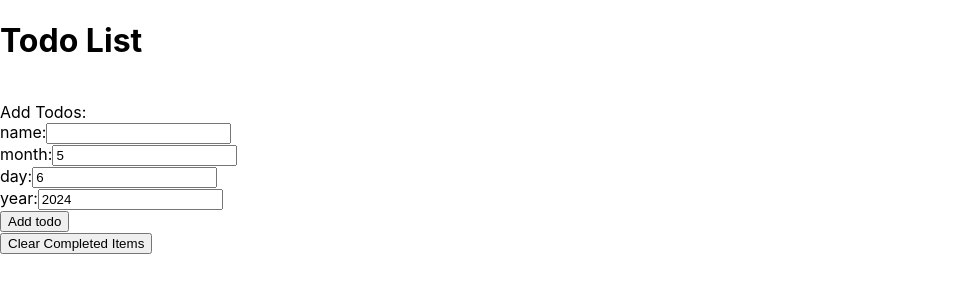
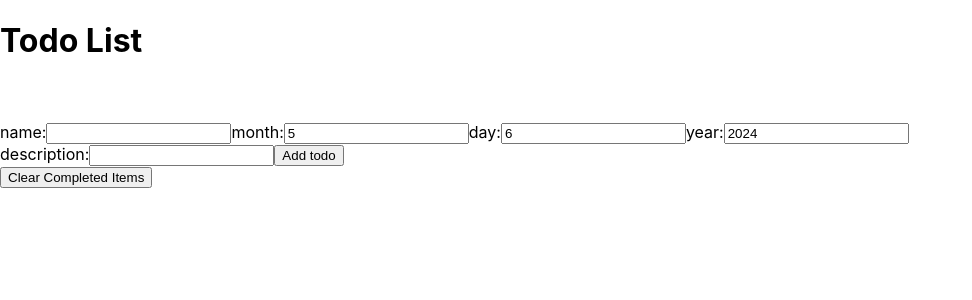
Before and after one commit to Nachiket-ML/my-todo-app, a React (Create React App) app: page /todoList in a window 1280 px wide. Shown: the top 300 px of the page, without its empty margins (0-972 px from the left). Built offline with nearby package versions, Linux system fonts and the light colour scheme.

Commit message:
Remove finished todos and unnecessary comments. Added item description and replaced text with name in ItemState interface. Updated formatting of TodoList and Item pages to include description.

```diff
--- a/src/app/store.ts
+++ b/src/app/store.ts
@@ -1,7 +1,6 @@
-import { PayloadAction, configureStore, createSlice } from '@reduxjs/toolkit'
+import { configureStore } from '@reduxjs/toolkit'
 import todoListReducer from '../features/List/todoListSlice'
 import todoItemReducer from '../features/Item/itemSlice'
-import { ItemState } from '../features/Item/itemSlice'
 
 export const store = configureStore({
   reducer: {
--- a/src/features/Item/AddTodo.tsx
+++ b/src/features/Item/AddTodo.tsx
@@ -1,20 +1,16 @@
-import React, { FormEventHandler, ChangeEventHandler, useState } from 'react';
-import { useAppDispatch, useAppSelector } from '../../app/hooks';
-import {addTodo, selectList} from '../List/todoListSlice';
-// import {click, ItemState} from './itemSlice';
-import { format, isToday, isThisWeek } from 'date-fns';
-import { nanoid } from 'nanoid'
+import { FormEventHandler, ChangeEventHandler, useState } from 'react';
+import { useAppDispatch } from '../../app/hooks';
+import {addTodo} from '../List/todoListSlice';
 
 // This component will provide a form to add new todos.
 // In the AddTodo component, you can handle the form submission event to add a new todo to the list.
-// TODO: Remove 'name:' from useState and 'todo:' from setFormState
-
 export default function AddTodo() {
     const currentDate = new Date();
     const [formState, setFormState] = useState({name: '',
             month: currentDate.getMonth()+1,
             day: currentDate.getDate(),
-            year: currentDate.getFullYear()});
+            year: currentDate.getFullYear(),
+            description: ''});
 
     const dispatch = useAppDispatch();
 
@@ -25,54 +21,35 @@ export default function AddTodo() {
 
     const handleSubmit: FormEventHandler<HTMLFormElement> = (event) => {
         event.preventDefault();
-        // const dateStr = format();
         const formattedDate = new Date(formState.year, formState.month-1, formState.day);
-        // const newTodo: ItemState = {id: nanoid(), text: formState.name, completed: false, dueDate: formattedDate};
         console.log(formattedDate);
-        dispatch(addTodo(formState.name, false, formattedDate));
+        dispatch(addTodo(formState.name, false, formattedDate, formState.description));
         console.log(formState);
-        // const selector = useAppSelector(selectList);
-        // console.log(useAppSelector(selectList));
-        // console.log(todos)
         setFormState({ name: '',
             month: currentDate.getMonth()+1,
             day: currentDate.getDate(),
-            year: currentDate.getFullYear()});
+            year: currentDate.getFullYear(),
+            description: ''});
     };
 
     return (
         <form onSubmit={handleSubmit}>
-            <label>Add Todos:
+            <label>
                 <br></br>name:
-                <input type="text" name="name" value={formState.name} onChange={handleChange}></input>
-                <br></br>month:
-                <input type="text" name="month" value={formState.month} onChange={handleChange}></input>
-                <br></br>day:
-                <input type="text" name="day" value={formState.day} onChange={handleChange}></input>
-                <br></br>year:
-                <input type="text" name="year" value={formState.year} onChange={handleChange}></input>
+                <input type="text" name="name" value={formState.name} onChange={handleChange}>
+                </input>month:
+                <input type="number" name="month" value={formState.month} onChange={handleChange}>
+                </input>day:
+                <input type="number" name="day" value={formState.day} onChange={handleChange}>
+                </input>year:
+                <input type="number" name="year" value={formState.year} onChange={handleChange}>
+                </input>
                 <br></br>
-
-                {/* <input type="text" name="todo" value={formState.name}></input> */}
-                {/* <input type="text" name="todo"></input> */}
+                description:
+                <input type="text" name="description" value={formState.description} onChange={handleChange}>
+                </input>
             </label>
             <button type="submit">Add todo</button>
         </form>
     )
 }
-
-
-    // const handleMonthChange: ChangeEventHandler<HTMLInputElement> = (event) => {
-    //     console.log(formState.month);
-    //     setFormState({...formState, [event.target.name]: event.target.value});
-    // };
-
-    // const handleDayChange: ChangeEventHandler<HTMLInputElement> = (event) => {
-    //     console.log(formState.day);
-    //     setFormState({...formState, [event.target.day]: event.target.value});
-    // };
-
-    // const handleYearChange: ChangeEventHandler<HTMLInputElement> = (event) => {
-    //     console.log(formState.year);
-    //     setFormState({...formState, [event.target.name]: event.target.value});
-    // };
--- a/src/features/Item/SingleTodoItemPage.tsx
+++ b/src/features/Item/SingleTodoItemPage.tsx
@@ -1,18 +1,9 @@
-import React from 'react'
-
 import { Link } from 'react-router-dom'
 import { useAppSelector } from '../../app/hooks'
-import { ItemState, selectItem} from './itemSlice';
-import { useParams } from 'react-router-dom';
+import { selectItem} from './itemSlice';
 
 import {getDueDate} from './DueDate';
 
-// interface SingleTodoItemPageProps {
-//     item: ItemState | null;
-//   }
-
-// export const SingleTodoItemPage = (item: ItemState) => {
-// export const SingleTodoItemPage: React.FC<{ match: { params: ItemState } }> = ({ match }) => {
 const SingleTodoItemPage = () => {
     const item = useAppSelector(selectItem);
 
@@ -23,32 +14,22 @@ const SingleTodoItemPage = () => {
             </section>
         )
     }
-    // const itemId = item.id
-
-    // const {itemId} = useParams<ItemState>();
-
-    // const selectedItem = useAppSelector((state) =>
-    //     state.todoList.items.find((i) => i.id === itemId)
-    // )
 
     console.log(item.dueDate);
-    //TODO: Add item description (either via link or on this page directly)
     return (
-        // <section>
+        <section>
           <article className="item">
-            <h2>Item Name: {item.text}</h2>
+            <h2>Item Name: {item.name}</h2>
             <div>
-                {/* {console.log(item.dueDate)} */}
-                <p> The due date for this item is {getDueDate(item.dueDate)}</p>
-
+                <p> Due Date: {getDueDate(item.dueDate)}</p>
+                <h3> Item Description: </h3>
+                <p>{item.description}</p>
             </div>
-            {/* <p className="post-content">{post.content}</p>
-            <ReactionButtons post={post} /> */}
             <Link to={`/todoList/`} className="button">
               Todo List
             </Link>
           </article>
-        // </section>
+        </section>
       )
 }
 export default SingleTodoItemPage;
--- a/src/features/Item/itemSlice.ts
+++ b/src/features/Item/itemSlice.ts
@@ -5,17 +5,19 @@ import { nanoid } from 'nanoid'
 // Define a type for the slice state
 export interface ItemState {
     id: string;
-    text: string;
+    name: string;
     completed: boolean,
-    dueDate: Date;
+    dueDate: Date,
+    description: string;
 }
 
 // Define the initial state using that type
 const initialState: ItemState = {
     id: nanoid(),
-    text: '',
+    name: '',
     completed: false,
-    dueDate: new Date()
+    dueDate: new Date(),
+    description: ''
 }
 
 export const itemSlice = createSlice({
@@ -28,7 +30,8 @@ export const itemSlice = createSlice({
             state.dueDate = action.payload.dueDate;
             state.completed = action.payload.completed;
             state.id = action.payload.id;
-            state.text = action.payload.text;
+            state.name = action.payload.name;
+            state.description = action.payload.description;
         }
     }
 })
@@ -36,9 +39,7 @@ export const itemSlice = createSlice({
 export const {clickViewItem} = itemSlice.actions;
 
 export const selectItem = (state: RootState) => state.todoItem
-// export const click = (item: ItemState) => {
-//     item.completed = !item.completed
-// }
+
 export const getCompleted = (item: ItemState) => item.completed
 
 export default itemSlice.reducer
--- a/src/features/List/TodoList.tsx
+++ b/src/features/List/TodoList.tsx
@@ -1,15 +1,11 @@
-import React, { useState } from 'react';
+import React from 'react';
 
 import {removeCompletedTodos, click, selectList} from './todoListSlice';
 
-import TodoItem from '../Item/TodoItem';
 import { useAppDispatch, useAppSelector } from '../../app/hooks';
 import { ItemState, getCompleted, clickViewItem } from '../Item/itemSlice';
-import { useSelector } from 'react-redux';
 import { Link } from 'react-router-dom'
 import AddTodo from '../Item/AddTodo';
-
-
 
 
 // This component will render the list of todos
@@ -42,9 +38,7 @@ const TodoList: React.FC = () => {
                         style={{ textDecoration: completed(todo) ? 'line-through' : 'none' }}
                         onClick={() => dispatch(click(todo))}
                     >
-                        {todo.text}
-                        {todo.dueDate?.toDateString()}
-
+                        <p>Todo Item: {todo.name} &emsp;&emsp;&emsp; Todo Date: {todo.dueDate?.toDateString()} &emsp;&emsp;&emsp;</p>
                     </li>
                     <Link to={`/todoList/${todo.id}`} onClick={() => dispatch(clickViewItem(todo))}>
                         View Item
--- a/src/features/List/todoListSlice.ts
+++ b/src/features/List/todoListSlice.ts
@@ -21,13 +21,14 @@ export const todoListSlice = createSlice({
                 console.log(action.payload)
                 state.items.push(action.payload)
             },
-            prepare(text: string, completed=false, dueDate: Date) {
+            prepare(name: string, completed=false, dueDate: Date, description: string) {
                 return {
                     payload: {
                         id: nanoid(),
-                        text,
+                        name,
                         completed,
-                        dueDate
+                        dueDate,
+                        description
                     }
                 }
             }
@@ -37,10 +38,9 @@ export const todoListSlice = createSlice({
         },
         click: (state, action: PayloadAction<ItemState>) => {
             //strikethrough if true
-            const todoItem = state.items.find(todo => todo.text == action.payload.text);
+            const todoItem = state.items.find(todo => todo.name == action.payload.name);
             console.log(todoItem);
             if (todoItem != null ) {
-                // todoItems.forEach(item => item.completed = !item.completed);
                 todoItem.completed = !todoItem.completed;
                 console.log(todoItem.completed);
             }
```
Also changed, not shown: src/App.tsx (+3 -75 lines), src/features/Item/DueDate.tsx (+1 -38 lines), src/features/Item/TodoItem.tsx (deleted, +0 -54 lines).
